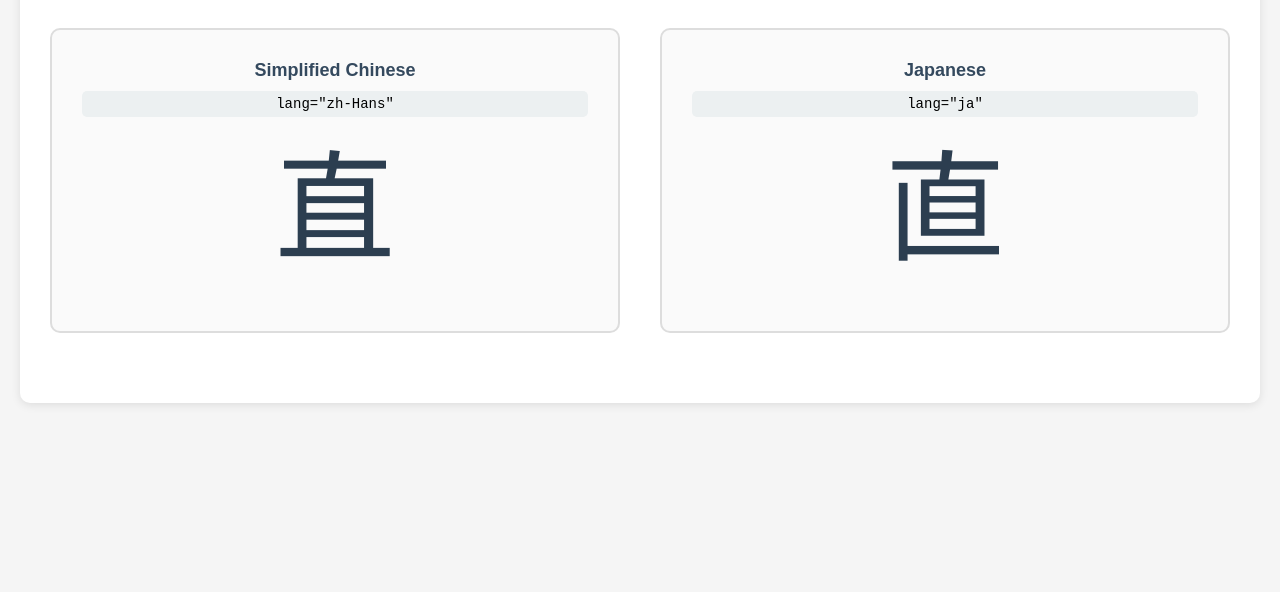
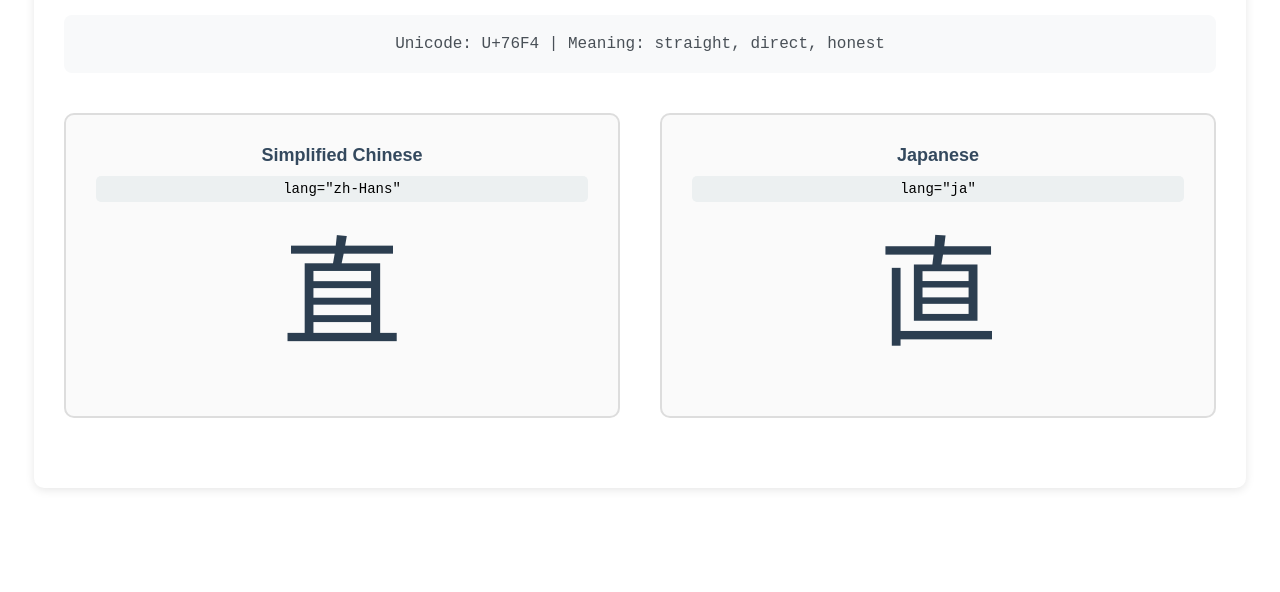
Before and after one commit to xfq/i18n, a plain HTML site: page lang/font-comparison.html in a window 1280 px wide. Shown: the part 208-800 px from the top of the page. Drawn offline with Linux system fonts and the light colour scheme.

Commit message:
fix styling

```diff
--- a/lang/font-comparison.html
+++ b/lang/font-comparison.html
@@ -8,13 +8,16 @@
         body {
             font-family: Arial, sans-serif;
             margin: 0;
-            padding: 20px;
-            background-color: #f5f5f5;
+            padding: 0;
+            min-height: 100vh;
+            display: flex;
+            justify-content: center;
+            align-items: center;
         }
 
         .container {
             max-width: 1200px;
-            margin: 0 auto;
+            width: 90%;
             background-color: white;
             padding: 30px;
             border-radius: 10px;
```
